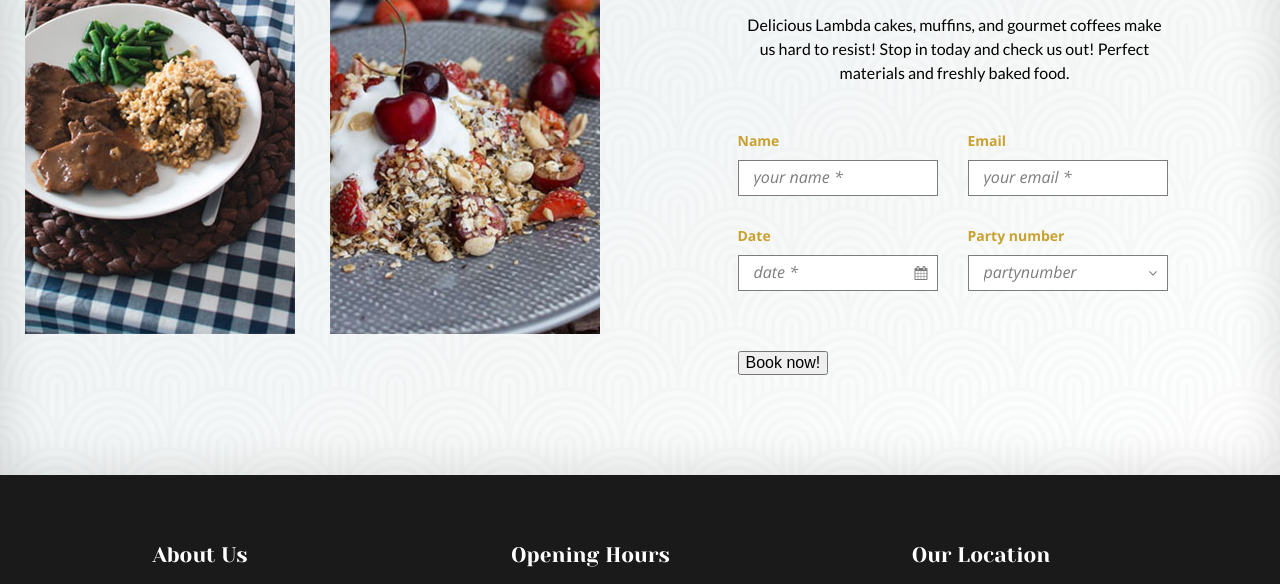
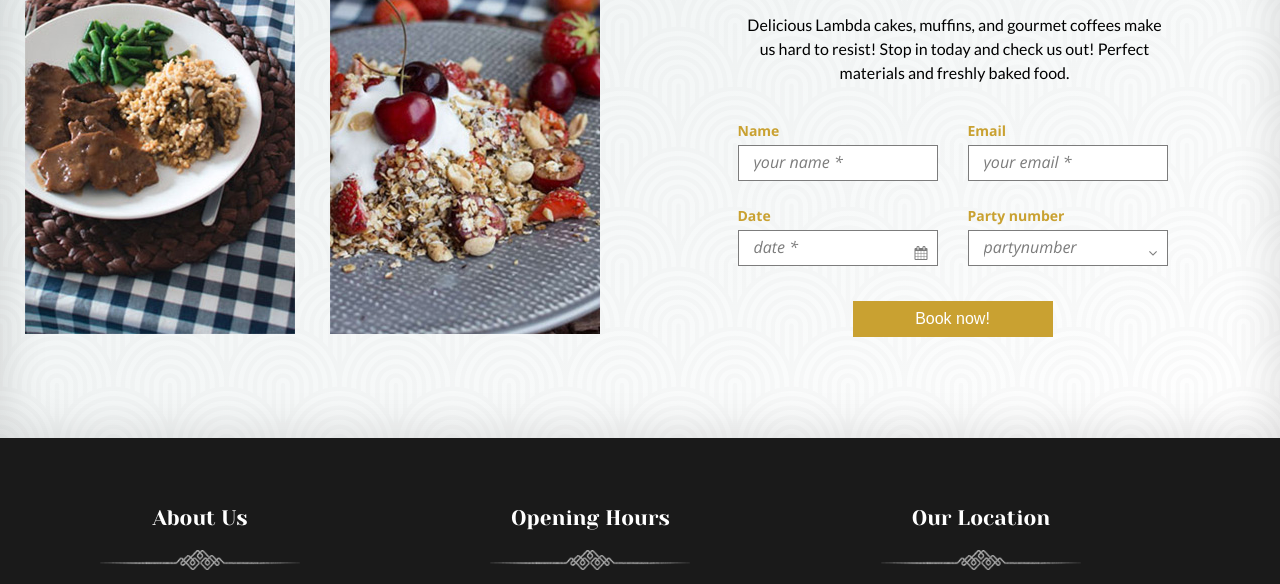
Before and after one commit to GeorgeGUS/lambda, a plain HTML site: page index.html in a window 1280 px wide. Shown: the part 4422-5006 px from the top of the page. Drawn offline with nearby package versions, Linux system fonts and the light colour scheme; a web font is replaced by a local one.

Commit message:
Finished making submit button.

```diff
--- a/scss/main.scss
+++ b/scss/main.scss
@@ -356,16 +356,17 @@ a {
 		margin: 0;
 		}
 	.reservation-form{
-		margin: 30px auto 0;
+		margin: 20px auto 0;
 		width: 430px;
 		@include half-width;
 		text-align: left;
 		.half {
 			width: 200px;
+			margin-bottom: 10px;
 			}
 		label {
 			position: relative;
-			margin-bottom: 10px;
+			margin-bottom: 5px;
 			display: block;
 			@include font($opensans, 14px, 700, $golder);
 			.fa {
@@ -376,7 +377,7 @@ a {
 				}
 			}
 		input, select {
-			margin-bottom: 30px;
+			margin-bottom: 25px;
 			@extend .border-box;
 			padding: 10px 30px 10px 15px;
 			width: 200px;
@@ -391,10 +392,14 @@ a {
 				outline: none;
 				}
 			}
-
-		button {
-			margin: 30px auto 0;
-			text-align: center;
+		.order-btn {
+			display: block;
+			margin: 0 auto;
+			width: 200px;
+			height: 36px;
+			border: none;
+			color: white;
+			background: $golder;
 			}
 		}
 	}
```
Also changed, not shown: css/main.css, css/main.min.css.
